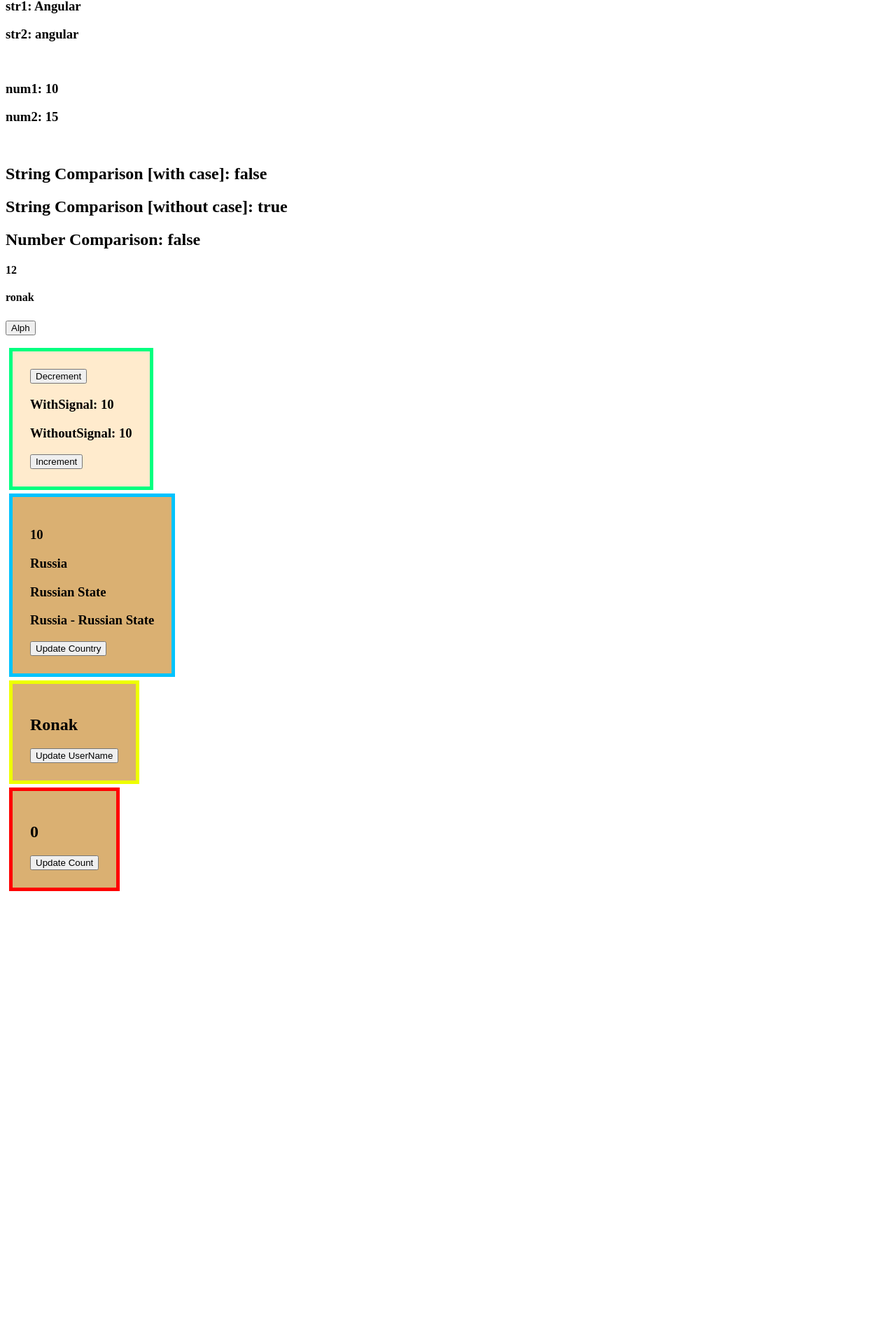
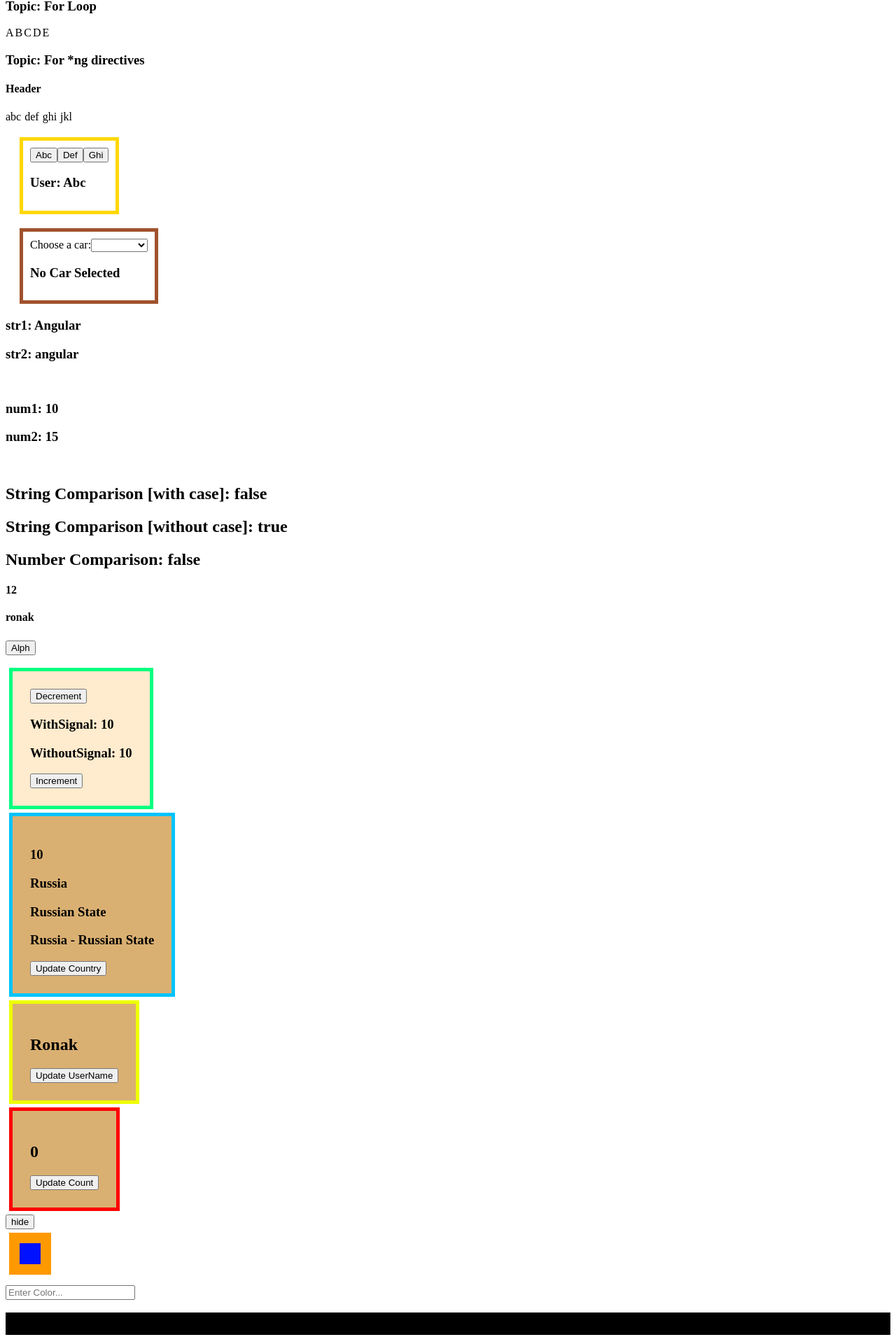
Before and after one commit to ronakjavia111/Learning_Angular, an Angular app: page / in a window 1280 px wide. Shown: the part 320-2240 px from the top of the page at 70% size. Before the commit the page ends 1601 px from the top, so only its background shows below. Built offline with nearby package versions, Linux system fonts and the light colour scheme.

Commit message:
ng Directives

```diff
--- a/src/app/app.html
+++ b/src/app/app.html
@@ -78,3 +78,39 @@
   <h3 style="background-color: aqua; padding: 10px; width: fit-content">Header</h3>
   }
 </div>
+
+<button (click)="toggle()">{{ display ? 'show' : 'hide' }}</button>
+
+@if(display){
+<div
+  style="
+    border: 15px solid rgb(0, 17, 255);
+    padding: 15px;
+    margin: 5px;
+    background-color: rgb(255, 153, 0);
+    width: fit-content;
+  "
+></div>
+} @else {
+<div
+  style="
+    border: 15px solid rgb(255, 153, 0);
+    padding: 15px;
+    margin: 5px;
+    background-color: rgb(0, 17, 255);
+    width: fit-content;
+  "
+></div>
+}
+
+<div style="margin-top: 15px; margin-bottom: 15px">
+  <input type="text" placeholder="Enter Color..." (input)="handleEvent($event)" />
+
+  @switch (color) { @case ('red') {
+  <h3 style="background-color: red; padding: 5px">Red Color</h3>
+  } @case ('green') {
+  <h3 style="background-color: green; padding: 5px">Green Color</h3>
+  } @default {
+  <h3 style="background-color: black; padding: 5px">No Color</h3>
+  } }
+</div>
--- a/src/app/app.ts
+++ b/src/app/app.ts
@@ -67,10 +67,6 @@ export class App {
   count = signal(0);
   displayHeader = false;
 
-  effect() {
-    console.log(this.userName);
-  }
-
   constructor() {
     effect(() => {
       console.log(this.userName);
@@ -85,4 +81,16 @@ export class App {
       }
     });
   }
+
+  // If | Else and Switch
+  display = false;
+  color = 'black';
+
+  toggle() {
+    this.display = !this.display;
+  }
+
+  handleEvent(event: Event) {
+    this.color = (event.target as HTMLInputElement).value;
+  }
 }
--- a/src/app/test/test.html
+++ b/src/app/test/test.html
@@ -1,18 +1,79 @@
 <p>test works!</p>
 
 <button (click)="handleClick()">Click Me</button>
-<br>
-<br>
+<br />
+<br />
 
 <button name="Click Btn" (click)="eventHandler($event)">Click Me</button>
-<br>
-<br>
+<br />
+<br />
 
-<input type="text" placeholder="Enter text here..." (focus)="eventHandler($event)" (input)="eventHandler($event)">
-<br>
-<br>
+<input
+  type="text"
+  placeholder="Enter text here..."
+  (focus)="eventHandler($event)"
+  (input)="eventHandler($event)"
+/>
+<br />
+<br />
 
-<div style="background-color: aqua; width: 25px; height: 25px;" (mouseenter)="eventHandler($event)"></div>
-<br>
+<div
+  style="background-color: aqua; width: 25px; height: 25px"
+  (mouseenter)="eventHandler($event)"
+></div>
+<br />
 
-<div style="background-color: brown; height: 25px; width: 25px;" (mouseleave)="eventHandler($event)"></div>
+<div
+  style="background-color: brown; height: 25px; width: 25px"
+  (mouseleave)="eventHandler($event)"
+></div>
+
+<!-- For Loop -->
+<div style="margin-top: 15px; margin-bottom: 15px">
+  <h3>Topic: For Loop</h3>
+
+  @for (item of items; track item) {
+  <span style="margin-right: 2px">{{ item }}</span>
+  }
+</div>
+
+<!-- ngIf, ngFor, ngSwitch and ngSwitchCase [deprecated] -->
+
+<div style="margin-top: 15px; margin-bottom: 15px">
+  <h3>Topic: For *ng directives</h3>
+
+  <h4 *ngIf="check">Header</h4>
+
+  <span *ngFor="let user of users" style="margin-right: 5px">{{ user }}</span>
+
+  <div style="margin: 20px; border: 5px solid gold; width: fit-content; padding: 10px">
+    <button (click)="changeUser('Abc')">Abc</button>
+    <button (click)="changeUser('Def')">Def</button>
+    <button (click)="changeUser('Ghi')">Ghi</button>
+
+    <div [ngSwitch]="user">
+      <h3 *ngSwitchCase="'Abc'">User: Abc</h3>
+      <h3 *ngSwitchCase="'Def'">User: Def</h3>
+      <h3 *ngSwitchCase="'Ghi'">User: Ghi</h3>
+    </div>
+  </div>
+
+  <div style="margin: 20px; border: 5px solid sienna; width: fit-content; padding: 10px">
+    <label for="cars">Choose a car:</label>
+
+    <select name="cars" [(ngModel)]="car">
+      <option value="volvo">Volvo</option>
+      <option value="saab">Saab</option>
+      <option value="mercedes">Mercedes</option>
+      <option value="audi">Audi</option>
+    </select>
+
+    <div [ngSwitch]="car">
+      <h3 *ngSwitchCase="'volvo'">Volvo</h3>
+      <h3 *ngSwitchCase="'saab'">Saab</h3>
+      <h3 *ngSwitchCase="'mercedes'">Mercedes</h3>
+      <h3 *ngSwitchCase="'audi'">Audi</h3>
+      <h3 *ngSwitchDefault>No Car Selected</h3>
+    </div>
+  </div>
+</div>
--- a/src/app/test/test.ts
+++ b/src/app/test/test.ts
@@ -1,8 +1,10 @@
+import { NgFor, NgIf, NgSwitch, NgSwitchCase, NgSwitchDefault } from '@angular/common';
 import { Component } from '@angular/core';
+import { FormsModule } from '@angular/forms';
 
 @Component({
   selector: 'app-test',
-  imports: [],
+  imports: [NgIf, NgFor, NgSwitch, NgSwitchCase, NgSwitchDefault, FormsModule],
   templateUrl: './test.html',
   styleUrl: './test.css',
 })
@@ -17,7 +19,40 @@ export class Test {
     console.log('Good Morninig.');
   }
 
-  eventHandler(event:Event){
-    console.log("Event Triggered: ", event.type);
+  eventHandler(event: Event) {
+    console.log('Event Triggered: ', event.type);
+  }
+
+  items: Array<string> = ['A', 'B', 'C', 'D', 'E'];
+
+  // ngIf, ngFor, ngSwitch and ngSwitchCase
+
+  check = true;
+
+  users = ['abc', 'def', 'ghi', 'jkl'];
+  students = [
+    {
+      name: 'mno',
+      age: 23,
+    },
+    {
+      name: 'pqr',
+      age: 33,
+    },
+    {
+      name: 'stu',
+      age: 28,
+    },
+    {
+      name: 'vwx',
+      age: 30,
+    },
+  ];
+
+  user = 'Abc';
+  car = '';
+
+  changeUser(val: string) {
+    this.user = val;
   }
 }
```
